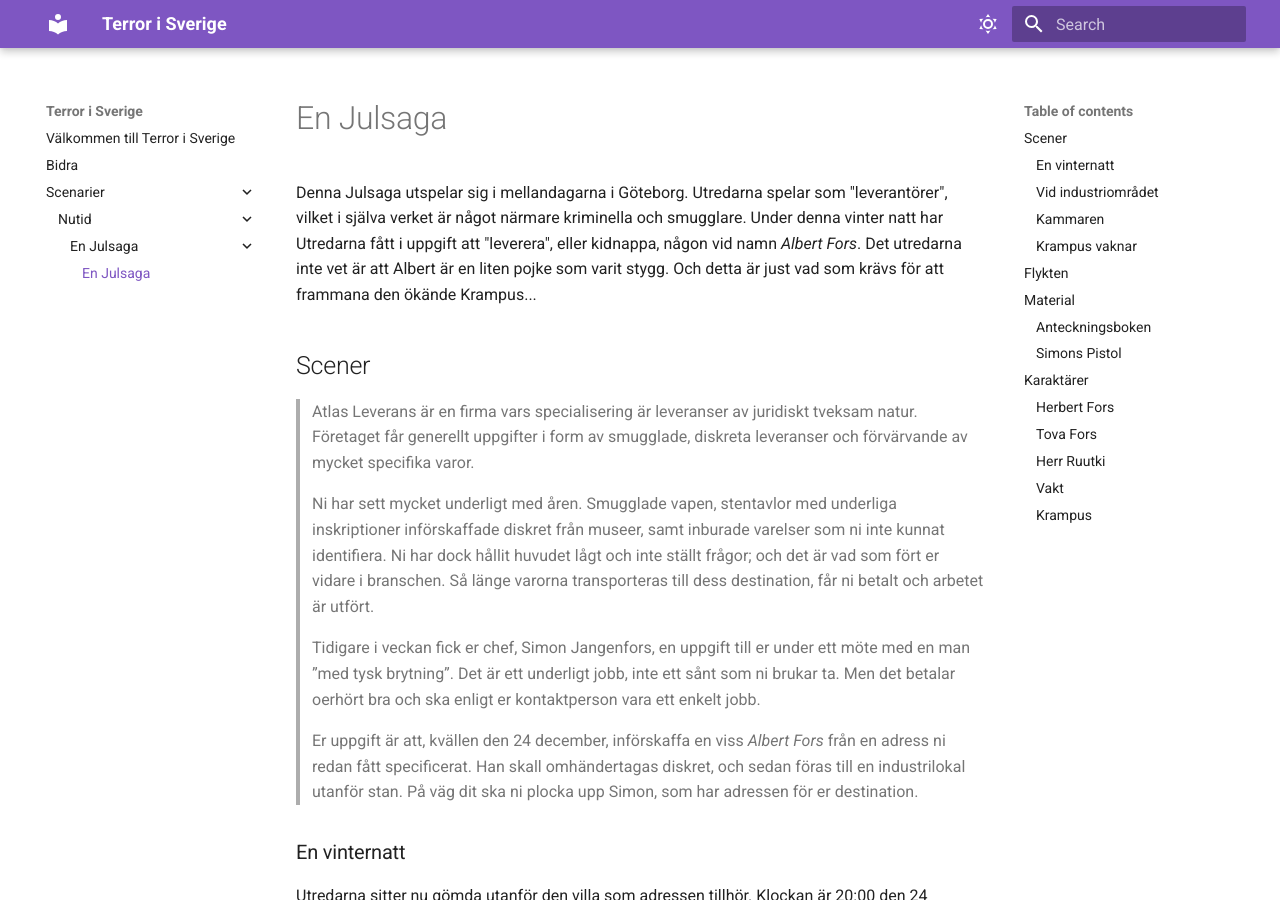
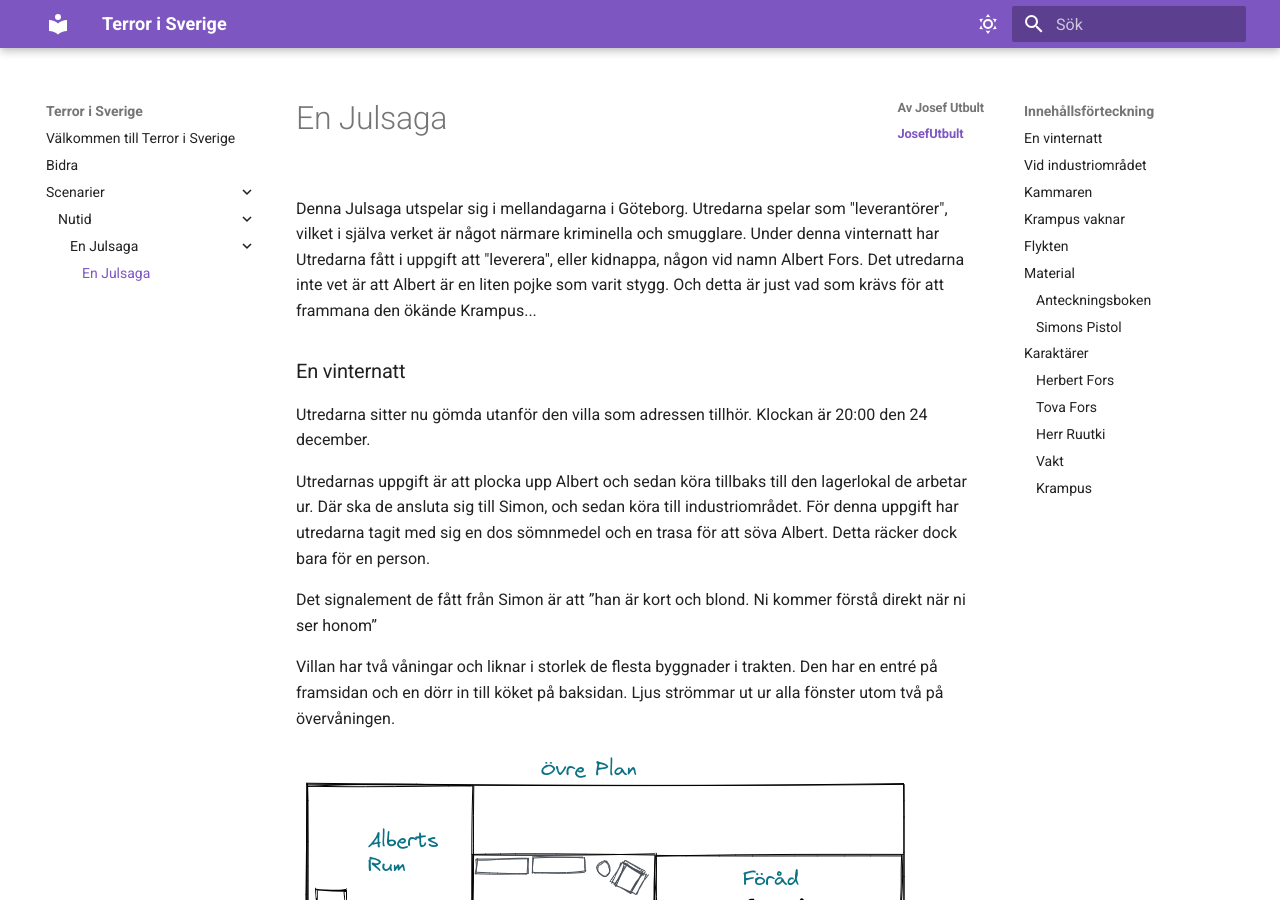
Before and after one commit to JosefUtbult/Terror-i-Sverige, an MkDocs documentation site: the page built from docs/Scenarier/Nutid/En Julsaga/En Julsaga.md, in a window 1280 px wide and 900 px high. Built offline with MkDocs 1.6.1 and Material for MkDocs 9.7.7, drawn with Linux system fonts in a browser that asks for light colours.

Commit message:
La till metadata för författare och github

```diff
--- a/docs/Scenarier/Nutid/En Julsaga/En Julsaga.md
+++ b/docs/Scenarier/Nutid/En Julsaga/En Julsaga.md
@@ -1,34 +1,14 @@
-# En Julsaga
+---
+författare: Josef Utbult
+github: JosefUtbult
+---
 
 Denna Julsaga utspelar sig i mellandagarna i Göteborg. Utredarna spelar som
 "leverantörer", vilket i själva verket är något närmare kriminella och
-smugglare. Under denna vinter natt har Utredarna fått i uppgift att "leverera",
-eller kidnappa, någon vid namn _Albert Fors_. Det utredarna inte vet är att
-Albert är en liten pojke som varit stygg. Och detta är just vad som krävs för att
+smugglare. Under denna vinternatt har Utredarna fått i uppgift att "leverera",
+eller kidnappa, någon vid namn Albert Fors. Det utredarna inte vet är att Albert
+är en liten pojke som varit stygg. Och detta är just vad som krävs för att
 frammana den ökände Krampus...
-
-## Scener
-
-> Atlas Leverans är en firma vars specialisering är leveranser av
-> juridiskt tveksam natur. Företaget får generellt uppgifter i form av
-> smugglade, diskreta leveranser och förvärvande av mycket specifika varor.
->
-> Ni har sett mycket underligt med åren. Smugglade vapen, stentavlor med
-> underliga inskriptioner införskaffade diskret från museer, samt inburade
-> varelser som ni inte kunnat identifiera. Ni har dock hållit huvudet lågt och
-> inte ställt frågor; och det är vad som fört er vidare i branschen. Så länge
-> varorna transporteras till dess destination, får ni betalt och arbetet är
-> utfört.
->
-> Tidigare i veckan fick er chef, Simon Jangenfors, en uppgift till er under
-> ett möte med en man ”med tysk brytning”. Det är ett underligt jobb, inte ett
-> sånt som ni brukar ta. Men det betalar oerhört bra och ska enligt er
-> kontaktperson vara ett enkelt jobb.
->
-> Er uppgift är att, kvällen den 24 december, införskaffa en viss _Albert Fors_
-> från en adress ni redan fått specificerat. Han skall omhändertagas diskret,
-> och sedan föras till en industrilokal utanför stan. På väg dit ska ni plocka
-> upp Simon, som har adressen för er destination.
 
 ### En vinternatt
 
--- a/mkdocs.yml
+++ b/mkdocs.yml
@@ -1,6 +1,8 @@
 site_name: Terror i Sverige
 theme:
   name: material
+  custom_dir: overrides
+  language: sv
   palette:
     # Palette toggle for light mode
     - scheme: default
--- /dev/null
+++ b/overrides/partials/content.html
@@ -0,0 +1,25 @@
+{% if "material/tags" in config.plugins and tags %}
+	{% include "partials/tags.html" %}
+{% endif %}
+{% include "partials/actions.html" %}
+
+<div style="display: flex; justify-content: space-between;">
+	<h1>{{ page.title | d(config.site_name, true)}}</h1>
+
+	{% if page.meta.författare or page.meta.github %}
+	<div>
+		{% if page.meta.författare %}
+		<h6 style="margin: 0; margin-bottom: .4em;">Av {{ page.meta.författare }}</h6>
+		{% endif %}
+		{% if page.meta.github %}
+		<h6 style="margin: 0; margin-bottom: .4em;"><a href="https://github.com/{{ page.meta.github }}">{{ page.meta.github }}</a></h6>
+		{% endif %}
+	</div>
+	{% endif %}
+</div>
+
+
+{{ page.content }}
+{% include "partials/source-file.html" %}
+{% include "partials/feedback.html" %}
+{% include "partials/comments.html" %}
```
